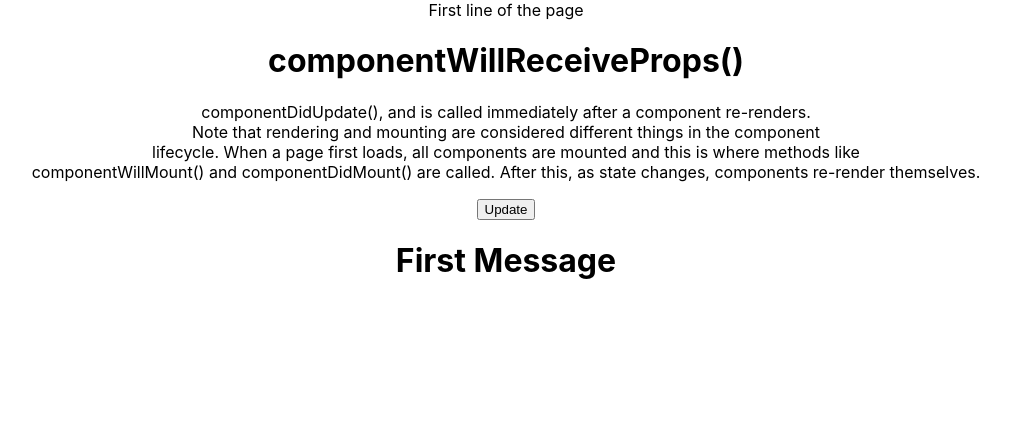
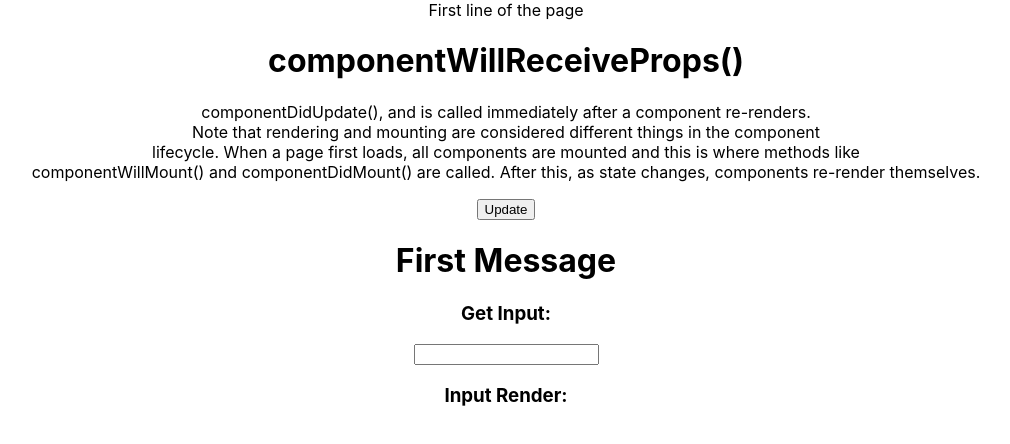
Before and after one commit to ReactOrganization/react-playground, a React (Create React App) app: page / in a window 1280 px wide. Shown: the top 444 px of the page, without its empty margins (134-1144 px from the left). Built offline with nearby package versions, Linux system fonts and the light colour scheme.

Commit message:
Add a PassCallbackAsProp component

```diff
--- a/src/App.js
+++ b/src/App.js
@@ -2,6 +2,7 @@
 import logo from './logo.svg';
 import './App.css';
 import Controllerwillreceiveprops from './components/Willreceiveprops/'
+import FunctionAsProp from './components/PassCallbackAsProp/'
 
 class App extends Component {
   render() {
@@ -9,6 +10,7 @@
       <div className="App">
         First line of the page
         <Controllerwillreceiveprops   />
+        <FunctionAsProp />
       </div>
     );
   }
--- /dev/null
+++ b/src/components/PassCallbackAsProp/index.js
@@ -0,0 +1,59 @@
+import React from 'react';
+
+class FunctionAsProp extends React.Component {
+  constructor(props) {
+    super(props);
+    this.state = {
+      inputValue: ''
+    }
+    this.handleChange = this.handleChange.bind(this);
+  }
+  handleChange(event) {
+    this.setState({
+      inputValue: event.target.value
+    });
+  }
+  render() {
+    return (
+       <div>
+        { /* change code below this line */ }
+          <GetInput input={this.state.inputValue} handleChange={this.handleChange}/>
+          <RenderInput input={this.state.inputValue}/>
+
+        { /* change code above this line */ }
+       </div>
+    );
+  }
+};
+
+class GetInput extends React.Component {
+  constructor(props) {
+    super(props);
+  }
+  render() {
+    return (
+      <div>
+        <h3>Get Input:</h3>
+        <input
+          value={this.props.input}
+          onChange={this.props.handleChange}/>
+      </div>
+    );
+  }
+};
+
+class RenderInput extends React.Component {
+  constructor(props) {
+    super(props);
+  }
+  render() {
+    return (
+      <div>
+        <h3>Input Render:</h3>
+        <p>{this.props.input}</p>
+      </div>
+    );
+  }
+};
+
+export default FunctionAsProp
```
Also changed, not shown: src/components/PassCallbackAsProp/README.MD (added).
